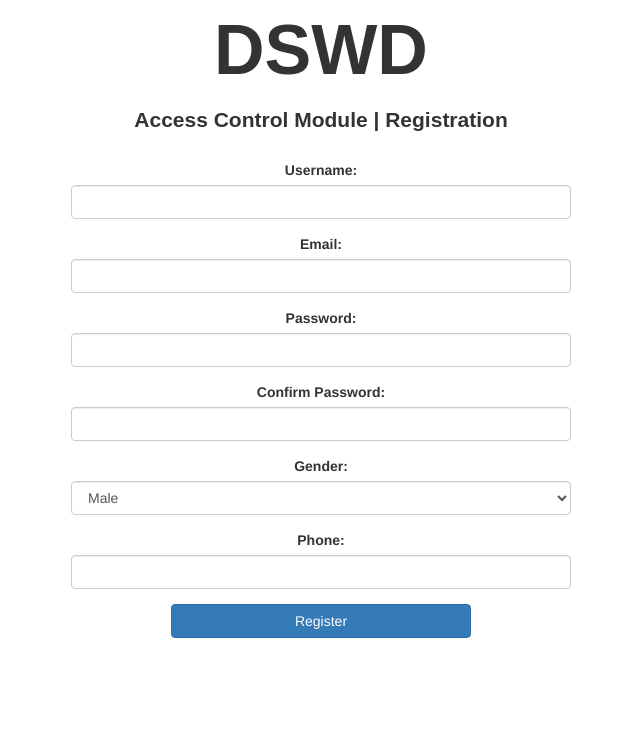
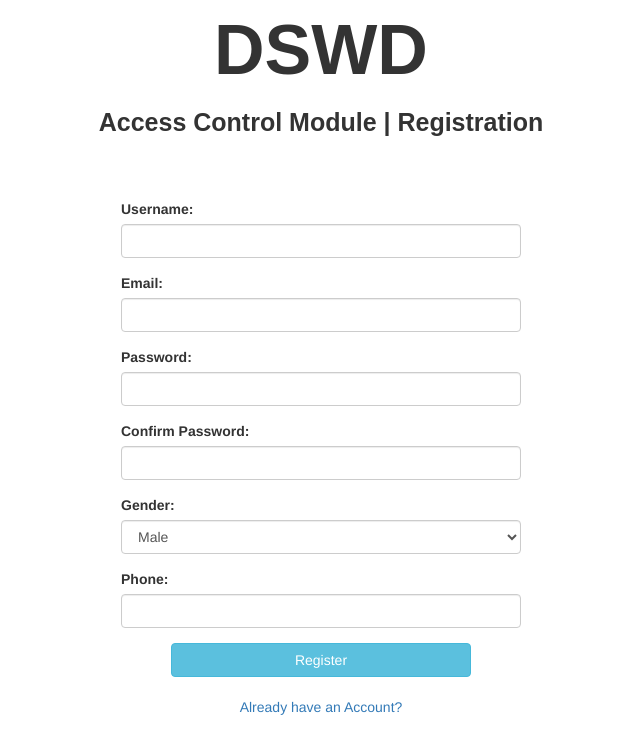
Before and after one commit to joshuabalanza/DSWD_ACM, a CodeIgniter app: page /dswd_acm/index.php/auth/register in a window 1280 px wide. Shown: the top 754 px of the page, without its empty margins (319-959 px from the left). Run offline with CodeIgniter, Linux system fonts and the light colour scheme.

Commit message:
CSS Update

```diff
--- a/application/views/register.php
+++ b/application/views/register.php
@@ -1,17 +1,25 @@
 <!DOCTYPE html>
 <html>
 <head>
-      <title>DSWD | Login</title>
+      <title>DSWD | Registration</title>
       <link rel="stylesheet" href="https://maxcdn.bootstrapcdn.com/bootstrap/3.3.7/css/bootstrap.min.css" />
       <link rel="stylesheet" type="text/css" href="<?php echo base_url();?>css/style.css">
   </head>
   <body>
 
-  <div class="container" id="loginkoto">
+
+    <div id="loginkoto">
+
+            <div>
+                <center>
+                     <label class="introreg">DSWD</label> <br />
+                     <label class="intro2reg">Access Control Module | Registration</label>
+                </center>
+            </div>
+
         <center>
         <form action="" method="POST"  class="formkoto2">
-            <label class="intro">DSWD</label>
-                <label class="intro2">Access Control Module | Registration</label>
+
                 <br />
                 <br />
 
@@ -56,16 +64,16 @@
             </div>
 
             <div class="text-center">
-                <button class="btn btn-primary" name="register">Register</button>
+                <button class="btn btn-info" name="register">Register</button>
+                <br />
+                <br />
+                <a href="<?php echo base_url(''); ?> ">Already have an Account?</a>
+                <br/>
+                <br/>
+                <br/>
             </div>
         </form>
         </center>
 
-    </div>
-
-    <!-- jQuery (necessary for Bootstrap's JavaScript plugins) -->
-    <script src="https://ajax.googleapis.com/ajax/libs/jquery/1.12.4/jquery.min.js"></script>
-    <!-- Include all compiled plugins (below), or include individual files as needed -->
-    <script src="<?php echo base_url();?>assets/js/bootstrap.min.js"></script>
   </body>
 </html>
--- a/css/style.css
+++ b/css/style.css
@@ -3,15 +3,26 @@
     margin-top: 5%;
 }
 
+.title{
+    margin-top: 5%;
+}
 .formkoto2{
     align-content: center;
-    /* margin-top: 1%;
-    margin-bottom: 50%; */
+    margin-top: 1%;
+    margin-bottom: 1%;
 }
 
 .formkoto2, input{
-    width: 500px;
+    width: 400px;
     height: 20px;
+}
+
+.formkoto2, label{
+    text-align: left;
+}
+
+.formkoto {
+    text-align: left;
 }
 /*
 .formkoto2, button{
@@ -38,5 +49,15 @@
 }
 .intro2 {
     font-family: sans-serif;
-    font-size: 21px;
+    font-size: 25px;
 }
+
+.introreg {
+    font-family: sans-serif;
+    font-size: 70px;
+    text-align: center;
+}
+.intro2reg {
+    font-family: sans-serif;
+    font-size: 25px;
+}
```
Also changed, not shown: application/views/login.php (+6 -5 lines).
